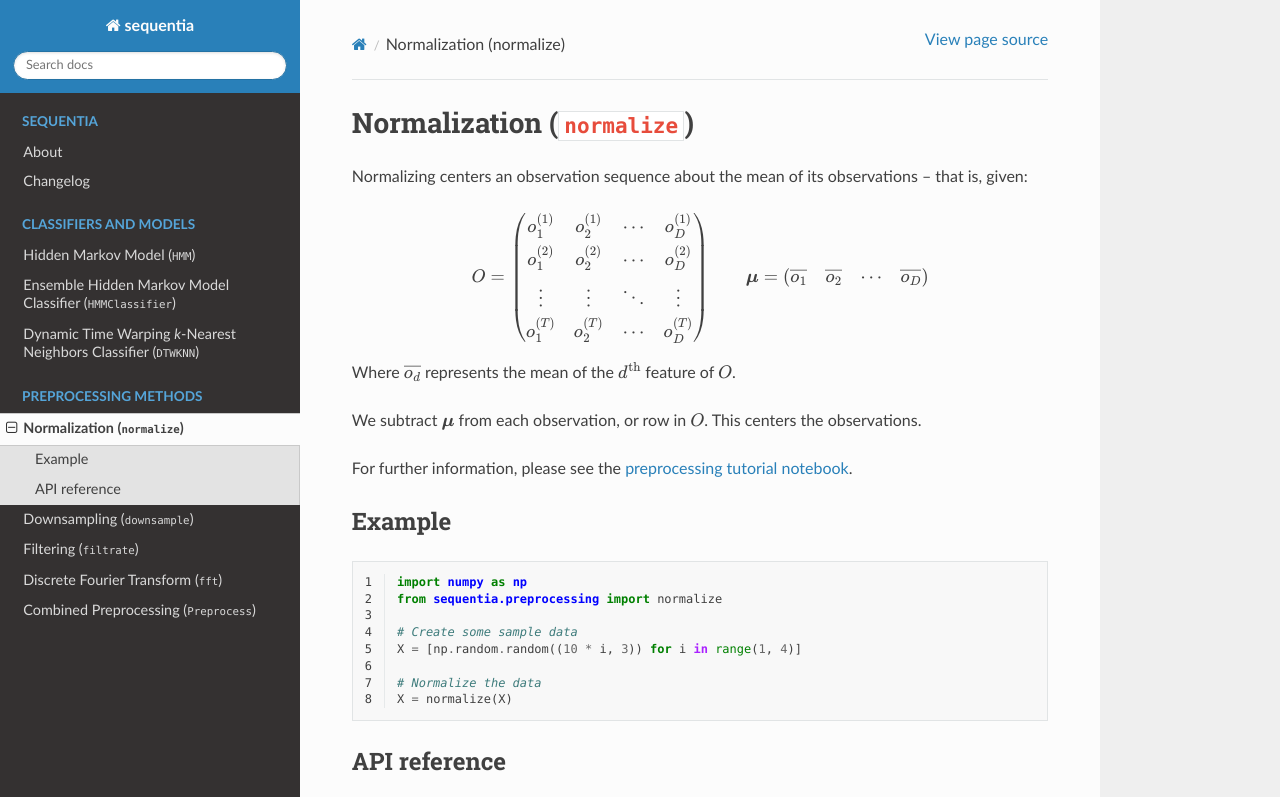
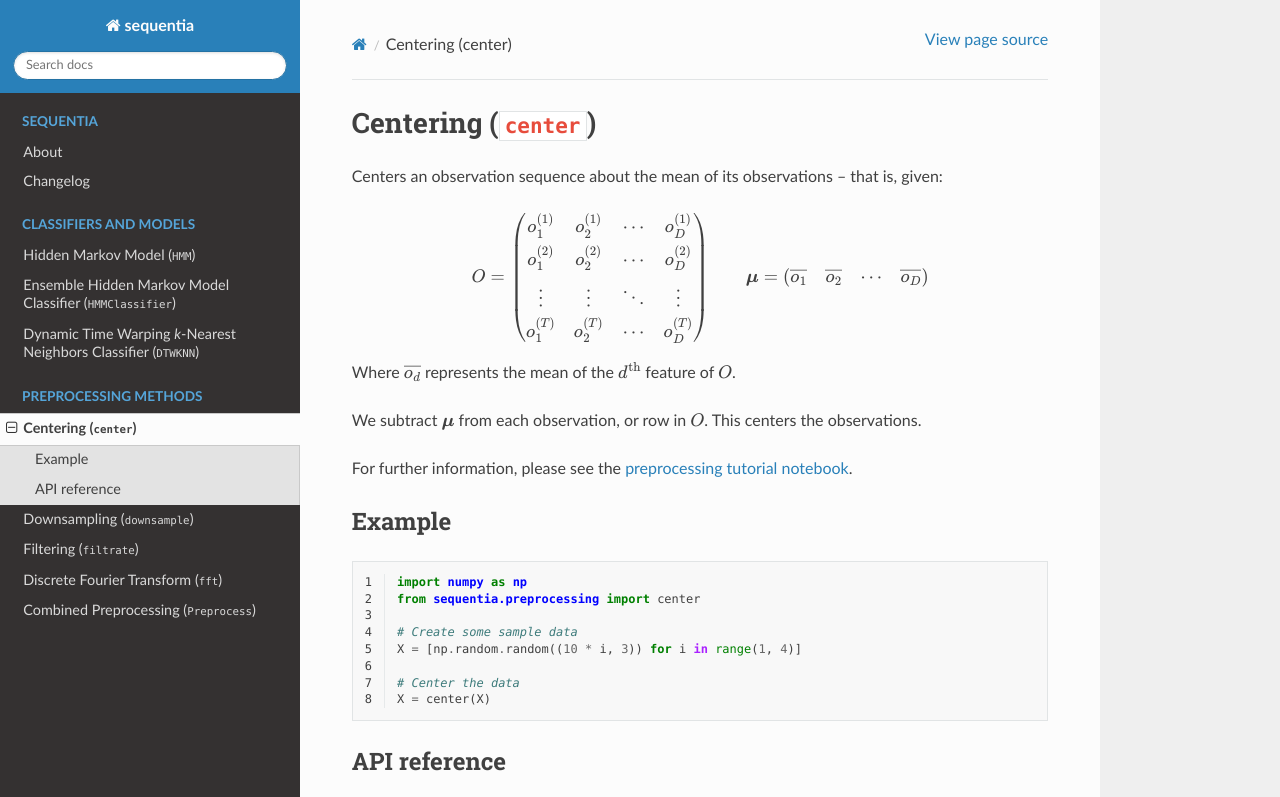
Before and after one commit to eonu/sequentia, a Sphinx documentation site: the page built from docs/sections/preprocessing/center.rst, in a window 1280 px wide and 1214 px high, cut to the strip 0-797 px from the top of the window. Built offline with Sphinx 7.4.7 and the Read the Docs theme 2.0.0, drawn with Linux system fonts in a browser that asks for light colours.

Commit message:
[patch:lib] Rename normalize function to center (#62)
* Rename normalize function to center

```diff
--- a/docs/_includes/examples/preprocessing/normalize.py
+++ b/docs/_includes/examples/preprocessing/center.py
@@ -1,8 +1,8 @@
 import numpy as np
-from sequentia.preprocessing import normalize
+from sequentia.preprocessing import center
 
 # Create some sample data
 X = [np.random.random((10 * i, 3)) for i in range(1, 4)]
 
-# Normalize the data
-X = normalize(X)
+# Center the data
+X = center(X)
--- a/docs/_includes/examples/preprocessing/preprocess.py
+++ b/docs/_includes/examples/preprocessing/preprocess.py
@@ -6,7 +6,7 @@ X = [np.random.random((20 * i, 3)) for i in range(1, 4)]
 
 # Create the Preprocess object
 pre = Preprocess()
-pre.normalize()
+pre.center()
 pre.filtrate(n=5, method='median')
 pre.downsample(n=5, method='decimate')
 pre.fft()
--- a/docs/index.rst
+++ b/docs/index.rst
@@ -45,7 +45,7 @@ Sequentia offers some appropriate classification algorithms for these kinds of t
    :maxdepth: 1
    :caption: Preprocessing Methods
 
-   sections/preprocessing/normalize.rst
+   sections/preprocessing/center.rst
    sections/preprocessing/downsample.rst
    sections/preprocessing/filtrate.rst
    sections/preprocessing/fft.rst
--- a/docs/sections/preprocessing/normalize.rst
+++ b/docs/sections/preprocessing/center.rst
@@ -1,9 +1,9 @@
-.. _normalize:
+.. _center:
 
-Normalization (``normalize``)
+Centering (``center``)
 =============================
 
-Normalizing centers an observation sequence about the mean of its observations – that is, given:
+Centers an observation sequence about the mean of its observations – that is, given:
 
 .. math::
 
@@ -22,12 +22,12 @@ Where :math:`\overline{o_d}` represents the mean of the :math:`d^\text{th}` feat
 
 We subtract :math:`\boldsymbol{\mu}` from each observation, or row in :math:`O`. This centers the observations.
 
-For further information, please see the `preprocessing tutorial notebook <https://nbviewer.jupyter.org/github/eonu/sequentia/blob/master/notebooks/2%20-%20Preprocessing%20%28Tutorial%29.ipynb#Normalization-(normalize)>`_.
+For further information, please see the `preprocessing tutorial notebook <https://nbviewer.jupyter.org/github/eonu/sequentia/blob/master/notebooks/2%20-%20Preprocessing%20%28Tutorial%29.ipynb#Centering-(center)>`_.
 
 Example
 -------
 
-.. literalinclude:: ../../_includes/examples/preprocessing/normalize.py
+.. literalinclude:: ../../_includes/examples/preprocessing/center.py
     :language: python
     :linenos:
 
@@ -35,4 +35,4 @@ API reference
 -------------
 
 .. automodule:: sequentia.preprocessing
-.. autofunction:: normalize
+.. autofunction:: center
```
Also changed, not shown: README.md (+1 -1 lines), 6 other files.
